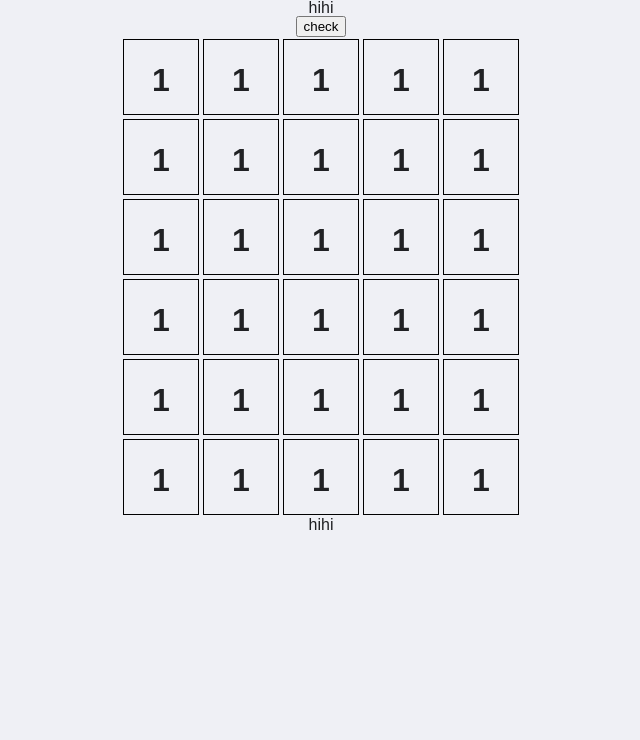
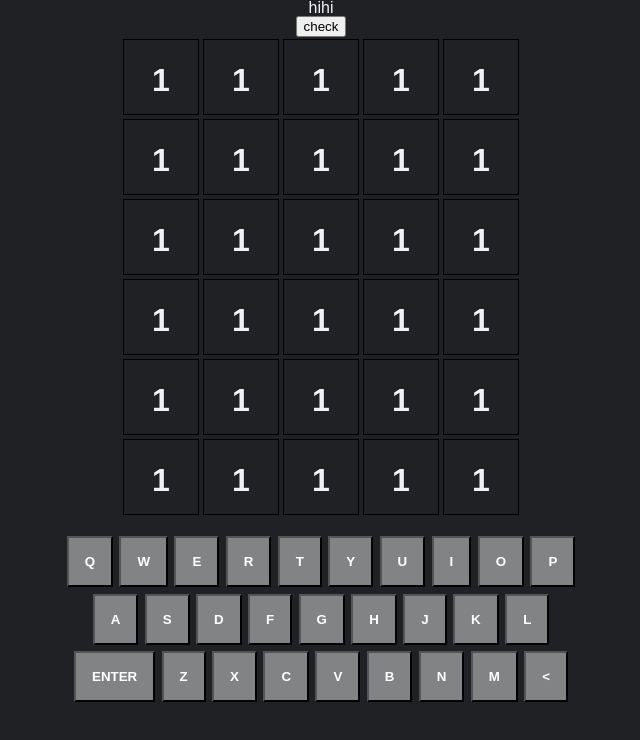
Before and after one commit to woobottle/wordle-challenge, a React (Create React App) app: page / in a window 1280 px wide. Shown: the top 740 px of the page, without its empty margins (319-959 px from the left). Built offline with nearby package versions, Linux system fonts and the light colour scheme.

Commit message:
add default keyboard ui

```diff
--- a/src/App.tsx
+++ b/src/App.tsx
@@ -6,7 +6,7 @@ import { darkTheme, lightTheme } from './assets/styles/theme';
 import GlobalStyles from './assets/styles/GlobalStyles';
 
 function App() {
-  const [theme, setTheme] = useState('light')
+  const [theme, setTheme] = useState('dark')
   const currentTheme = useMemo(() => theme === 'light' ? lightTheme : darkTheme, [theme])
 
   return (
--- a/src/components/KeyBoard.tsx
+++ b/src/components/KeyBoard.tsx
@@ -1,8 +1,44 @@
+import styled from 'styled-components';
+
+const firstLine = ['q', 'w', 'e', 'r', 't', 'y', 'u', 'i', 'o', 'p']
+const secondLine = ['a', 's', 'd', 'f', 'g', 'h', 'j', 'k', 'l']
+const thirdLine = ['enter', 'z', 'x', 'c', 'v', 'b', 'n', 'm', '<']
+
 const KeyBoard = () => {
   return (
-    <>
-      hihi
-    </>
+    <KeyBoardWrapper>
+      <KeyRow>
+        {firstLine.map(word => <KeyButton key={word} data-key={word}>{word}</KeyButton>)}
+      </KeyRow>
+      <KeyRow>
+        {secondLine.map(word => <KeyButton key={word} data-key={word}>{word}</KeyButton>)}
+      </KeyRow>
+      <KeyRow>
+        {thirdLine.map(word => <KeyButton key={word} data-key={word}>{word}</KeyButton>)}
+      </KeyRow>
+    </KeyBoardWrapper>
   ) }
 
 export default KeyBoard
+
+const KeyBoardWrapper = styled.div`
+  margin-top: 1rem;
+  display: flex;
+  justify-content: center;
+  flex-direction: column;
+`
+
+const KeyRow = styled.div`
+  margin: 0 auto;
+  display: flex;
+`
+
+const KeyButton = styled.button`
+  color: white;
+  background-color: #818384;
+  padding: 1rem;
+  margin: 0.2rem;
+  font-weight: bold;
+  text-transform: uppercase;
+  cursor: pointer;
+`
```
